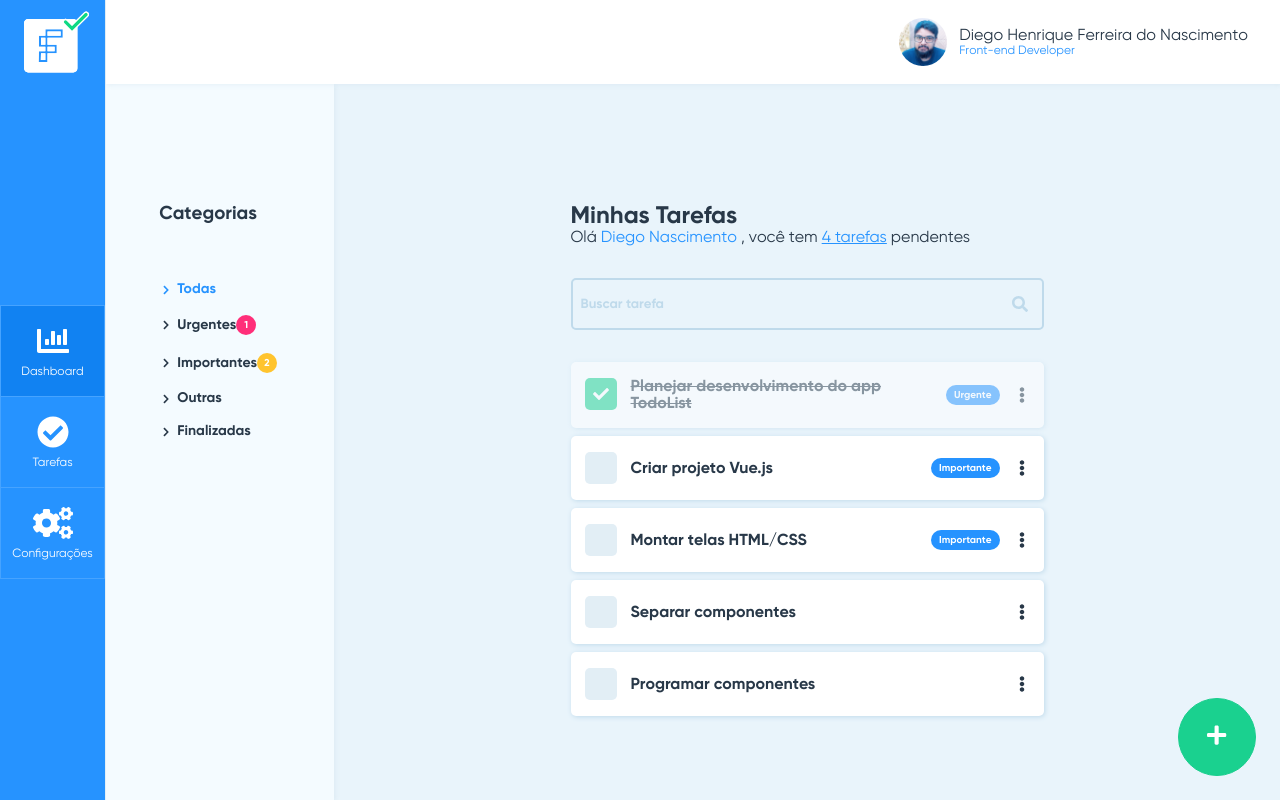
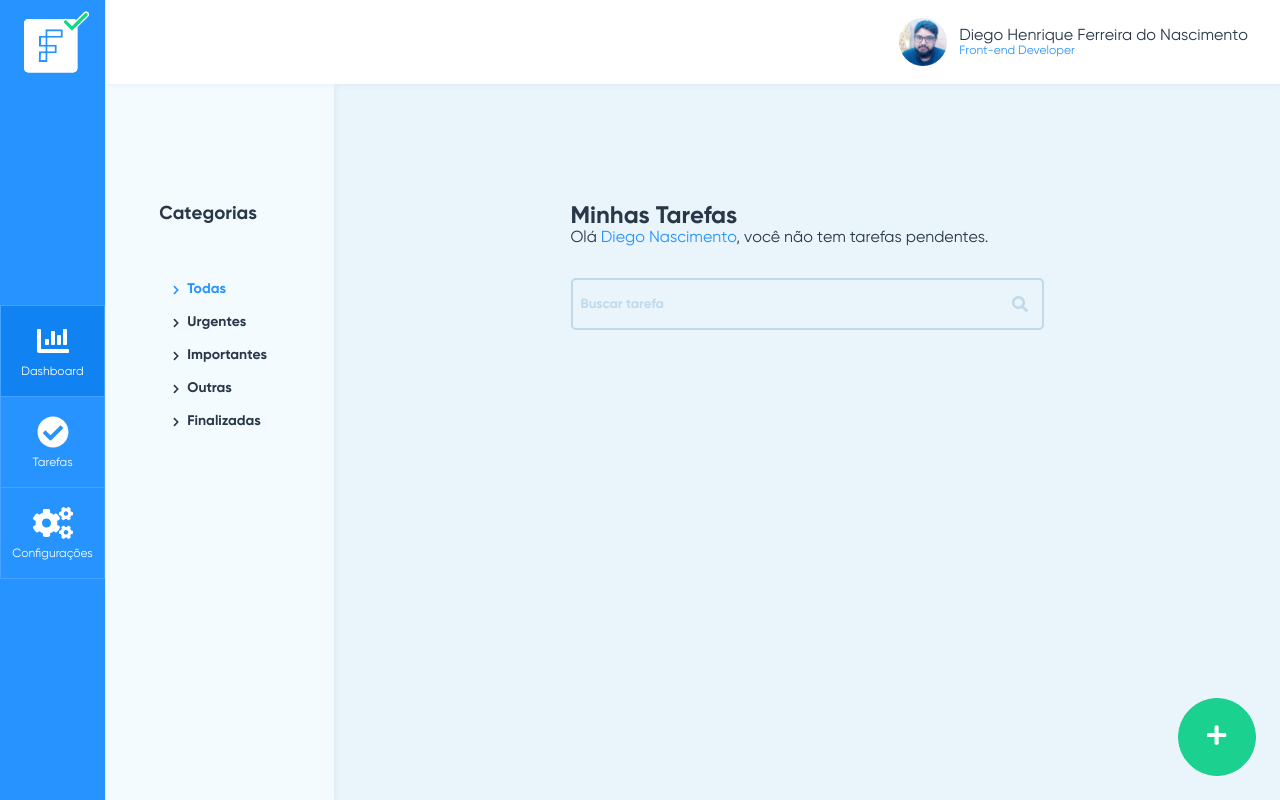
Before and after one commit to diegondev/facilita-tasks, a Vue app: page /home in a window 1280 px wide. Built offline with nearby package versions, Linux system fonts and the light colour scheme.

Commit message:
Refact components to enable todo list and local storage permanence

```diff
--- /dev/null
+++ b/src/services/task-service.js
@@ -0,0 +1,36 @@
+class TaskService {
+
+    constructor(storage) {
+        this.storage = storage;
+        this.tag = 'taksLocalStorage';
+    }
+
+    get() {
+        if (this.storage[this.tag])
+            return JSON.parse(this.storage.getItem(this.tag));
+        else
+            return [];
+    }
+
+    save(tasks) {
+        return this.storage.setItem(this.tag, JSON.stringify(tasks));
+    }
+
+    update(index, task) {
+        const tasks = this.get();
+
+        tasks[index] = task;
+
+        this.save(tasks);
+    }
+
+    delete(index) {
+        console.log(index)
+        const tasks = this.get();
+        tasks.splice(index, 1);
+        console.log(tasks)
+        this.save(tasks);
+    }
+}
+
+export default TaskService;
--- a/src/views/home/Home.vue
+++ b/src/views/home/Home.vue
@@ -6,9 +6,11 @@
                 <li
                     v-for="(category, key) of categories"
                     :key="key"
-                    class="category-item" :class="{'selected': key == 0}">
+                    class="category-item" :class="{'selected': key == 0}"
+                    @click="selectCategoryFilter(category.name)">
                     <font-awesome-icon class="category-item-icon" icon="chevron-right"/>
                     <span class="category-item-title">{{ category.name }}</span>
+
                     <Badge v-if="category.quantity"
                         :urgency="category.urgency"
                         :value="category.quantity">
@@ -20,11 +22,15 @@
             <div class="container-tasks">
                 <h2>Minhas Tarefas</h2>
                 <span>Olá
-                    <span class="text-emphasis">Diego Nascimento</span>
-                    , você tem
-                    <router-link to="/tasks">4 tarefas</router-link>
+                    <span class="text-emphasis">Diego Nascimento</span>,
+                    <span v-if="incompleteTasks.length > 0">
+                        você tem
+                        <router-link to="/tasks">{{ incompleteTasks.length }} tarefas</router-link>
                         pendentes
                     </span>
+                    <span v-if="incompleteTasks.length < 1">você não tem tarefas pendentes.</span>
+                </span>
+
                 <Input class="input-search"
                     icon="search"
                     placeholder="Buscar tarefa"
@@ -36,17 +42,21 @@
                     :title="task.title"
                     :category="task.category"
                     :checked="task.checked"
-                    @onChangeCheck="task.checked = $event" >
+                    @onChangeCheck="onCheckTask(key, $event)" >
                     <template v-slot:trailing>
-                        <MoreMenu :menus="taskItemMenus"/>
+                        <MoreMenu>
+                            <MoreMenuItem @click="onOpenCreateTaskDialog(key)">Editar</MoreMenuItem>
+                            <MoreMenuItem @click="onOpenDeleteTaskDialog(key)">Excluir</MoreMenuItem>
+                        </MoreMenu>
                     </template>
                 </TaskItem>
 
+                <!-- Botão de criar nova task -->
                 <FloatActionButton icon="plus" @click="onOpenCreateTaskDialog" />
 
+                <!-- Dialogs -->
                 <CreateTaskDialog :open="modalCreateTask" @onClose="onCloseCreateTaskDialog"/>
-                <DeleteTaskDialog :open="modalDeleteConfimation" @onClose="onCloseDeleteTaskDialog"/>
-
+                <DeleteTaskDialog :data="modalDeleteConfimation" @onClose="onCloseDeleteTaskDialog"/>
             </div>
         </main>
     </div>
@@ -57,9 +67,17 @@ import Badge from '../../shared/components/badge/Badge.vue';
 import Input from '../../shared/components/input/Input.vue';
 import FloatActionButton from '../../shared/components/float-action-button/FloatActionButton.vue';
 import MoreMenu from '../../shared/components/more-menu/MoreMenu.vue';
+import MoreMenuItem from '../../shared/components/more-menu/more-menu-item/MoreMenuItem.vue';
 import TaskItem from './components/tasks/task-item/TaskItem.vue';
 import CreateTaskDialog from './components/tasks/create-task-dialog/CreateTaskDialog.vue';
 import DeleteTaskDialog from './components/tasks/delete-task-dialog/DeleteTaskDialog.vue';
+import TaskService from '../../services/task-service';
+
+const taskService = new TaskService(localStorage);
+
+function mounted() {
+    this.tasks = taskService.get();
+}
 
 function filteredTaskList() {
     return this.tasks
@@ -67,27 +85,112 @@ function filteredTaskList() {
             task => task.title
                         ?.toUpperCase()
                         .includes(this.search.toUpperCase())
+        )
+        .filter(
+            task => {
+                if (this.filters.noCategory)
+                    return !task.category;
+
+                if (this.filters.finalized)
+                    return task.checked;
+
+                if (this.filters.category)
+                    return task.category ? task.category == this.filters.category : false;
+
+                return true;
+            }
         ).sort((task0, task1) => {
-            if (task0.checked && !task1.checked) return -1;
-            if (task1.checked && !task0.checked) return 1;
+            if ((task0.checked && !task1.checked)) return -1;
+            if ((task1.checked && !task0.checked)) return 1;
             return 0;
         });
 }
 
-function onOpenCreateTaskDialog() {
-    this.modalCreateTask = true
+function categories() {
+    return [
+        { name: 'Todas', },
+        {
+            name: 'Urgentes',
+            quantity: this.tasks.filter(task => task.category == 'Urgentes').length,
+            urgency: 'urgent',
+        },
+        {
+            name: 'Importantes',
+            quantity: this.tasks.filter(task => task.category == 'Importantes').length,
+            urgency: 'important',
+        },
+        { name: 'Outras', },
+        { name: 'Finalizadas', }
+    ];
 }
 
-function onCloseCreateTaskDialog() {
-    this.modalCreateTask = false
+function selectCategoryFilter(category) {
+    switch (category) {
+        case 'Todas':
+            this.filters.category = '';
+            break;
+        case 'Urgentes':
+            this.filters.category = 'Urgentes';
+            break;
+        case 'Importantes':
+            this.filters.category = 'Importantes';
+            break;
+        case 'Outras':
+            this.filters.noCategory = true;
+            break;
+        case 'Finalizadas':
+            this.filters.finalized = true;
+            break;
     }
 
-function onOpenDeleteTaskDialog() {
-    this.modalDeleteConfimation = true
+    if (category != 'Outras')
+        this.filters.noCategory = false;
+
+    if (category != 'Finalizadas')
+        this.filters.finalized = false;
 }
 
-function onCloseDeleteTaskDialog() {
-    this.modalDeleteConfimation = false
+function incompleteTasks() {
+    return this.tasks
+        .filter(task => !task.checked);
+}
+
+function onCheckTask(index, value) {
+    this.tasks[index].checked = value;
+    taskService.save(this.tasks);
+}
+
+function onOpenCreateTaskDialog() {
+    console.log('open create dialig')
+    this.modalCreateTask = true;
+
+    console.log(this.modalCreateTask)
+}
+
+function onCloseCreateTaskDialog(task) {
+    if (task) {
+        task['checked'] = false;
+        this.tasks.push(task);
+    }
+    this.modalCreateTask = false;
+}
+
+function onOpenDeleteTaskDialog(index) {
+    this.modalDeleteConfimation = {
+        open: true,
+        indexTask: index
+    };
+}
+
+function onCloseDeleteTaskDialog(event) {
+    if (event.confirm) {
+        taskService.delete(event.indexTask);
+        this.tasks = taskService.get();
+    }
+    this.modalDeleteConfimation = {
+        open: false,
+        indexTask: -1
+    };
 }
 
 export default {
@@ -99,41 +202,43 @@ export default {
         MoreMenu,
         TaskItem,
         CreateTaskDialog,
-        DeleteTaskDialog
+        DeleteTaskDialog,
+        MoreMenuItem
     },
+    mounted,
     data() {
         return {
             search: '',
-            categories: [
-                { name: 'Todas', },
-                { name: 'Urgentes',    quantity: 1,   urgency: 'urgent', },
-                { name: 'Importantes', quantity: 2, urgency: 'important', },
-                { name: 'Outras', },
-                { name: 'Finalizadas', }
-            ],
-            tasks: [
-                {title: 'Planejar desenvolvimento do app TodoList', checked: true, category: 'Urgente'},
-                {title: 'Criar projeto Vue.js',  checked: false, category: 'Importante'},
-                {title: 'Montar telas HTML/CSS', checked: false,  category: 'Importante'},
-                {title: 'Separar componentes',   checked: false},
-                {title: 'Programar componentes', checked: false},
-            ],
-            taskItemMenus: [
-                { title: 'Editar', action: onOpenDeleteTaskDialog.bind(this) },
-                { title: 'Excluir', action: onOpenDeleteTaskDialog.bind(this) }
-            ],
+            filters: {
+                category: '',
+                noCategory: false,
+                finalized: false
+            },
+            tasks: [],
             modalCreateTask: false,
-            modalDeleteConfimation: false
+            modalDeleteConfimation: {
+                open: false,
+                indexTask: -1
+            }
         }
     },
     computed: {
-        filteredTaskList
+        filteredTaskList,
+        incompleteTasks,
+        categories
     },
     methods: {
+        onCheckTask,
+        selectCategoryFilter,
         onOpenCreateTaskDialog,
         onCloseCreateTaskDialog,
         onOpenDeleteTaskDialog,
         onCloseDeleteTaskDialog
+    },
+    watch: {
+        tasks(newTasks) {
+            taskService.save(newTasks);
+        }
     }
 }
 </script>
--- a/src/views/home/components/tasks/create-task-dialog/CreateTaskDialog.vue
+++ b/src/views/home/components/tasks/create-task-dialog/CreateTaskDialog.vue
@@ -12,9 +12,9 @@
                 </div>
                 <div class="dialog-footer">
                 <div class="category-radio">
-                    <input type="radio" id="urgent" name="fav_language" value="Urgente" v-model="dataTask.category">
+                    <input type="radio" id="urgent" name="fav_language" value="Urgentes" v-model="dataTask.category">
                     <label for="urgent">Urgente</label><br>
-                    <input type="radio" id="important" name="fav_language" value="Importante" v-model="dataTask.category">
+                    <input type="radio" id="important" name="fav_language" value="Importantes" v-model="dataTask.category">
                     <label for="important">Importante</label><br>
                 </div>
                 <button class="bg-success" @click="confirmAndClose" :disabled="!validateForm">Adicionar</button>
--- a/src/views/home/components/tasks/delete-task-dialog/DeleteTaskDialog.vue
+++ b/src/views/home/components/tasks/delete-task-dialog/DeleteTaskDialog.vue
@@ -1,5 +1,5 @@
 <template>
-    <Modal :value="open">
+    <Modal :value="data.open">
         <Card class="dialog-container">
             <div class="dialog-content">
                 <div class="dialog-figure">
@@ -9,8 +9,8 @@
                 <span class="description-message">Esta opção não pode ser desfeita.</span>
             </div>
             <div class="dialog-footer">
-                <button class="bg-success" @click="close">Cancelar</button>
-                <button class="bg-danger" @click="close">Confirmar</button>
+                <button class="bg-success" @click="close(false)">Cancelar</button>
+                <button class="bg-danger" @click="close(true)">Confirmar</button>
             </div>
         </Card>
     </Modal>
@@ -20,8 +20,12 @@
 import Modal from '../../../../../shared/components/modal/Modal.vue';
 import Card from '../../../../../shared/components/card/Card.vue';
 
-function close() {
-    this.$emit('onClose', this.dataTask);
+function close(confirm) {
+    console.log(this.data)
+    this.$emit('onClose', {
+        confirm,
+        indexTask: this.data.indexTask
+    });
 }
 
 export default {
@@ -36,9 +40,9 @@ export default {
         }
     },
     props: {
-        'open': {
-            type: Boolean,
-            default: false
+        'data': {
+            open: Boolean,
+            indexTask: Number
         },
         'task': null,
     },
```
Lines whose indentation alone changed are shown as unchanged.
